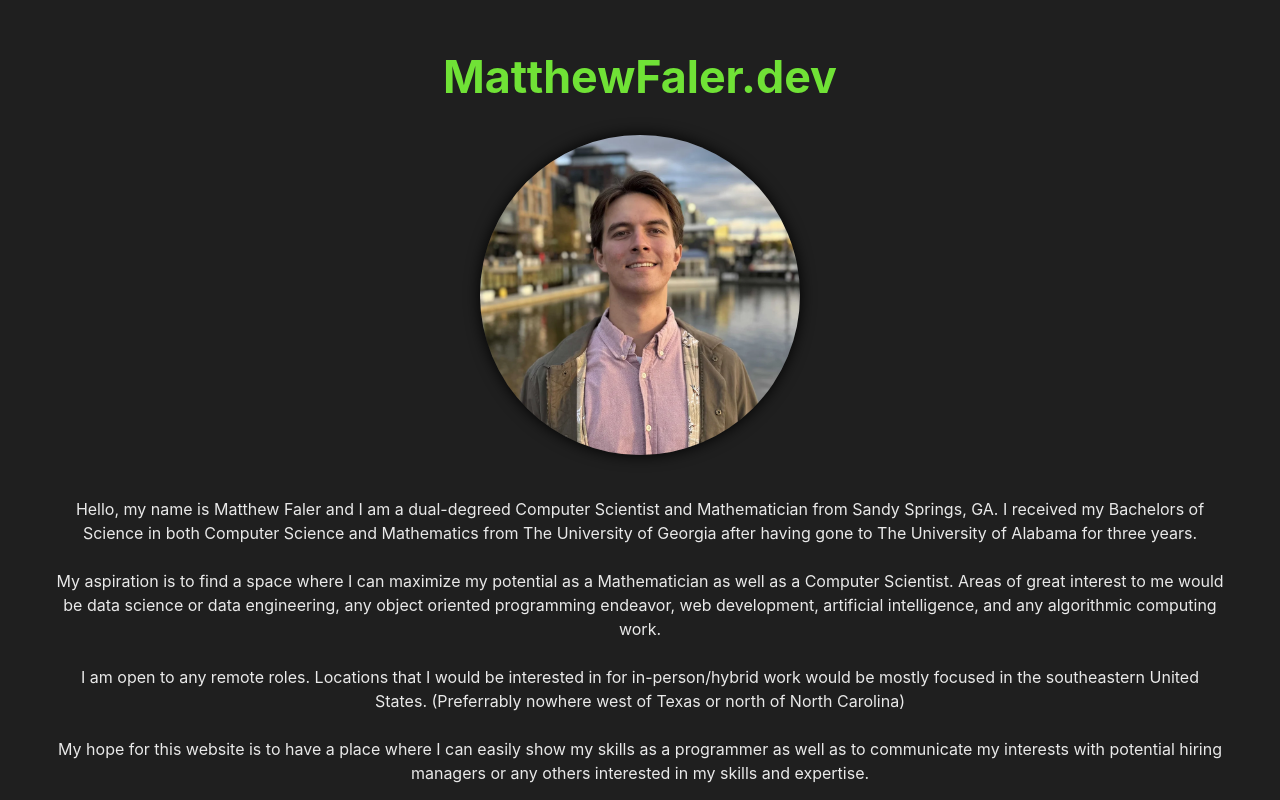
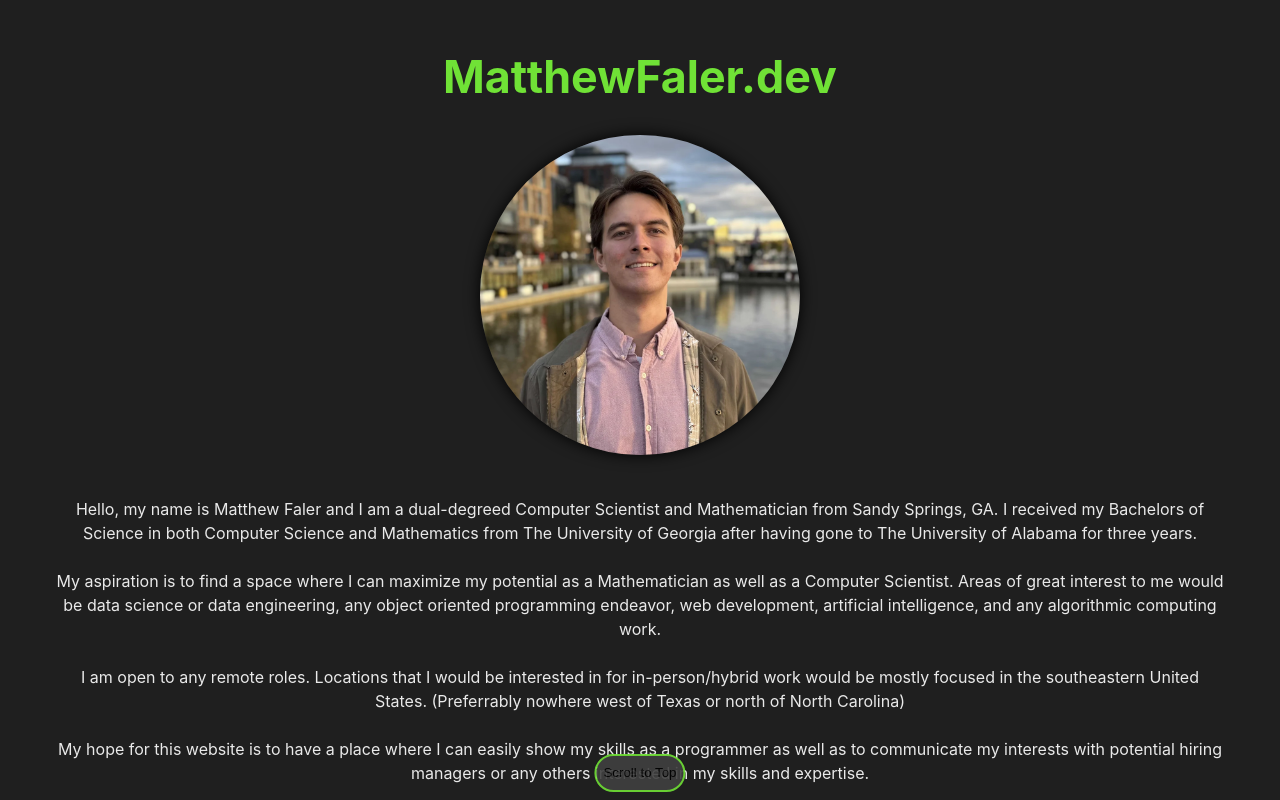
Before and after one commit to matthewfaler/MFWebsite, a React (Vite) app: page / in a window 1280 px wide. Shown: the top 800 px of the page. Built offline with nearby package versions, Linux system fonts and the light colour scheme.

Commit message:
refs #16: Created and styled functional button

```diff
--- a/src/App.jsx
+++ b/src/App.jsx
@@ -3,6 +3,7 @@ import text from './Body/text.json';
 import Body from './Body/Body';
 import SkillDiv from './SkillDiv/SkillDiv';
 import Footer from './Footer/Footer';
+import TopBttn from './TopBttn/TopBttn';
 import './App.css'
 
 function App() {
@@ -17,6 +18,7 @@ function App() {
       <Body text={text.paragraph5} />
       <SkillDiv />
       <Footer />
+      <TopBttn />
     </div>
   );
 }
--- a/src/TopBttn/TopBttn.jsx
+++ b/src/TopBttn/TopBttn.jsx
@@ -1,6 +1,5 @@
 import styles from './TopBttn.module.css'
 
-function TopBttn() {
 
 function ScrollToTop() {
     window.scrollTo({
@@ -8,7 +7,9 @@ function TopBttn() {
         behavior: 'smooth'
     });
 }
+function TopBttn() {
     return (
-        <button className={styles.TopBttn} onclick="ScrollToTop()">Scroll to Top</button>
+        <button className={styles.TopBttn} onClick={ScrollToTop}>Scroll to Top</button>
     );
 }
+export default TopBttn
--- a/src/TopBttn/TopBttn.module.css
+++ b/src/TopBttn/TopBttn.module.css
@@ -1,3 +1,16 @@
 button {
+    height: 2.4rem;
+    width: 5.7rem;
     position: fixed;
+    background-color: hsl(0, 0%, 25%);
+    border-style: solid;
+    border-color: hsl(100, 75%, 55%);
+    padding-top: 0.35rem;
+    padding-bottom: 0.35rem;
+    border-radius: 2rem;
+    opacity: 0.9;
+    left: 50%;
+    transform: translateX(-50%);
+    bottom: 0.5rem;
+    cursor: pointer;
 }
```
Lines whose indentation alone changed are shown as unchanged.
